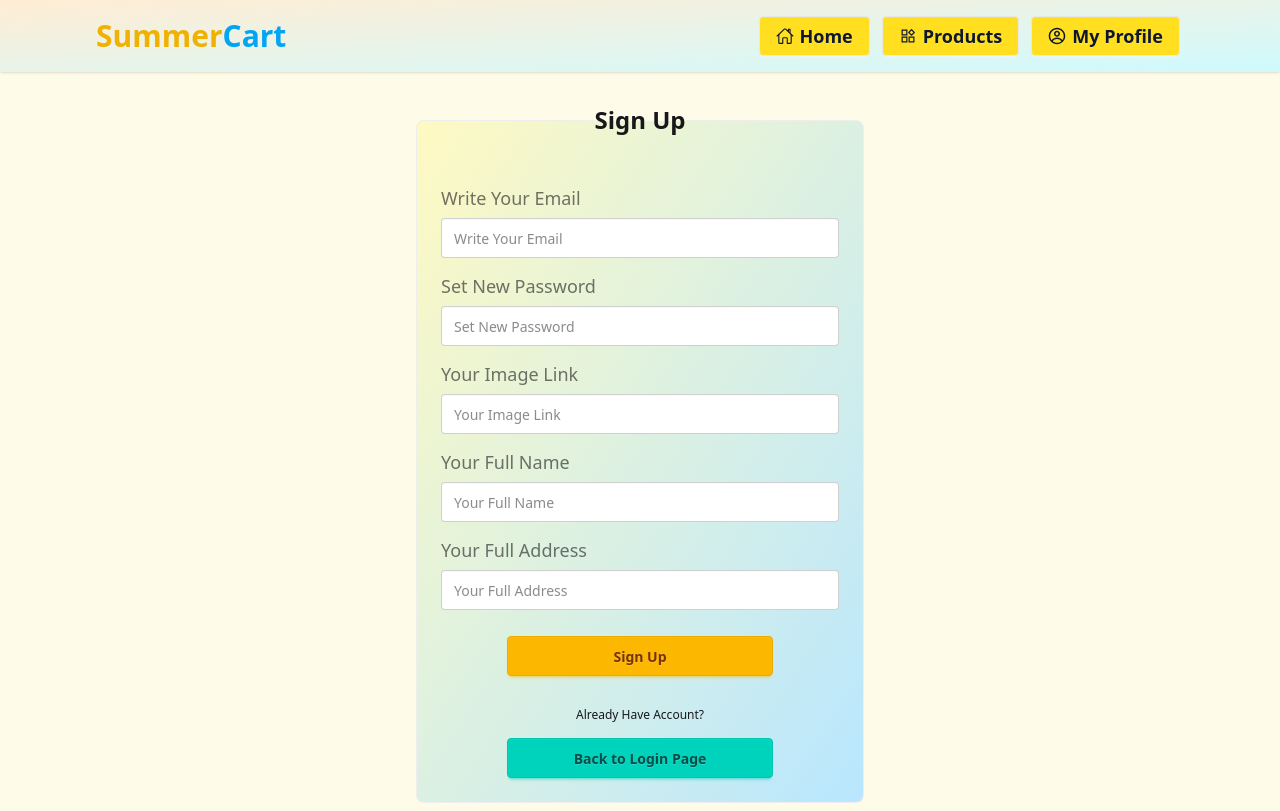
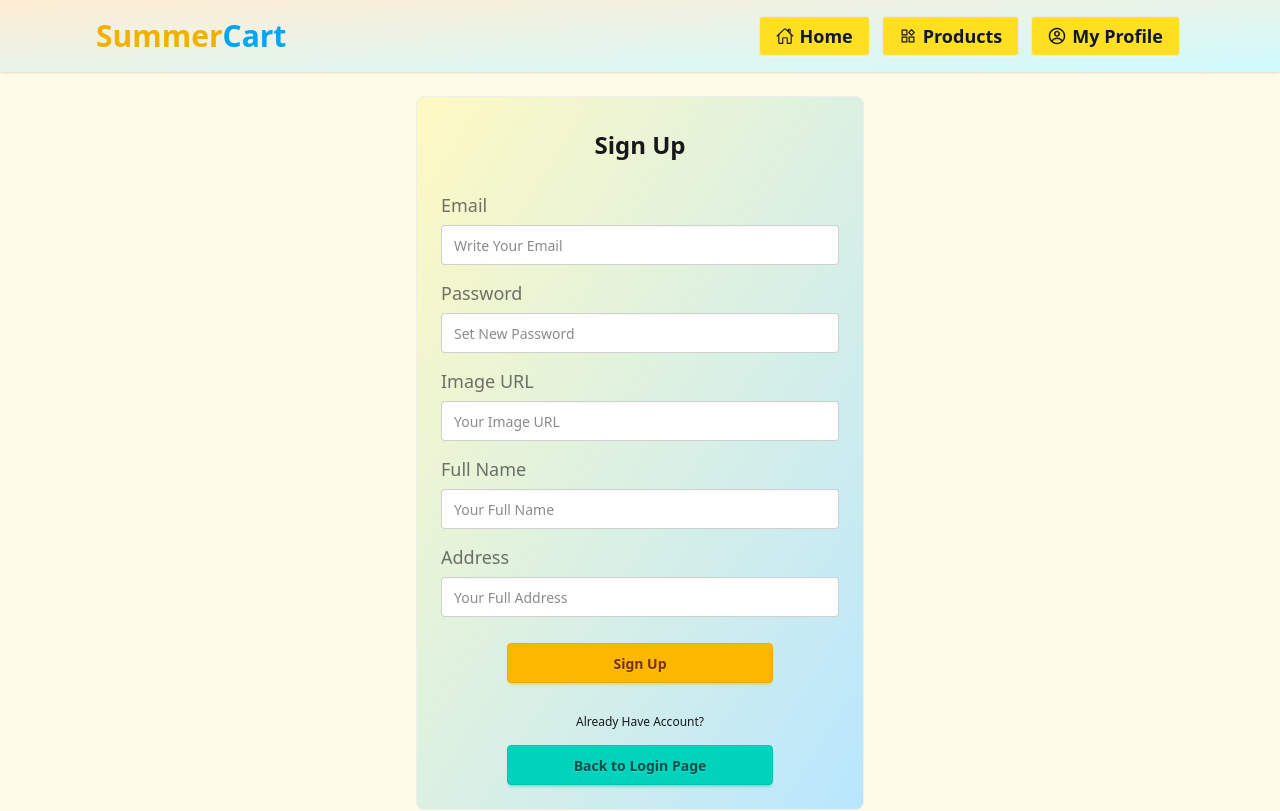
Before and after one commit to wdev-jahidhasan/summer-cart-next, a Next.js app: page /signUp in a window 1280 px wide. Shown: the top 811 px of the page. Built offline with nearby package versions, Linux system fonts and the light colour scheme.

Commit message:
better auth and mongodb connected

```diff
--- a/package.json
+++ b/package.json
@@ -9,10 +9,14 @@
     "lint": "eslint"
   },
   "dependencies": {
+    "@better-auth/mongo-adapter": "^1.6.9",
     "@react-spring/web": "^10.0.3",
+    "better-auth": "^1.6.9",
+    "mongodb": "^7.2.0",
     "next": "16.2.4",
     "react": "19.2.4",
     "react-dom": "19.2.4",
+    "react-hook-form": "^7.75.0",
     "react-icons": "^5.6.0"
   },
   "devDependencies": {
--- a/src/app/login/page.jsx
+++ b/src/app/login/page.jsx
@@ -1,11 +1,19 @@
+'use client';
 import Link from 'next/link';
 import React from 'react';
+import { useForm } from 'react-hook-form';
 
 const page = () => {
+  const {register, handleSubmit, formState: {errors}} = useForm();
+
+
+  const handleLogin = (data) => {
+  }
+
   return (
     <div className='w-4/5 mx-auto my-6 flex justify-center items-center text-center'>
 
-      <fieldset className="fieldset bg-linear-to-br from-sky-200 to-yellow-100 border-base-300 rounded-box w-full max-w-md border p-6 flex flex-col items-center">
+      <form onSubmit={handleSubmit(handleLogin)} className="fieldset bg-linear-to-br from-sky-200 to-yellow-100 border-base-300 rounded-box w-full max-w-md border p-6 flex flex-col items-center">
 
         <legend className="fieldset-legend text-2xl font-bold mb-4">Login</legend>
 
@@ -14,7 +22,9 @@ const page = () => {
           type="email"
           className="input w-full"
           placeholder="Email"
+          {...register("email", {required: "Write your email"})}
         />
+        {errors.email && <p className='text-red-500 font-semibold'>{errors.email.message}</p>}
 
         <label className="label text-lg self-start mt-3"> Password
         </label>
@@ -23,9 +33,11 @@ const page = () => {
           type="password"
           className="input w-full"
           placeholder="Password"
+          {...register("password", {required: "Write your password"})}
         />
+        {errors.password && <p className='text-red-500 font-semibold'>{errors.password.message}</p>}
 
-        <button className="btn btn-warning w-2/3 mt-5"> Login
+        <button type="submit" className="btn btn-warning w-2/3 mt-5"> Login
         </button>
 
         <p className='mt-6'>Don't Have Account?</p>
@@ -36,7 +48,7 @@ const page = () => {
         > Sign UP
         </Link>
 
-      </fieldset>
+      </form>
     </div>
   );
 };
--- a/src/app/productDetails/[id]/page.jsx
+++ b/src/app/productDetails/[id]/page.jsx
@@ -17,7 +17,7 @@ export default async function ProductDetails({ params }) {
   }
 
   return (
-    <div className='w-11/12 md:w-3/5 mx-auto my-10 font-sans'>
+    <div className='w-11/12 md:w-2/5 mx-auto my-10 font-sans'>
       <div className="bg-white border border-gray-200 rounded-2xl shadow-xl overflow-hidden transition-all hover:shadow-2xl">
 
         <div className="relative w-full h-48 lg:h-80 bg-gray-100">
@@ -58,7 +58,7 @@ export default async function ProductDetails({ params }) {
 
           <div className="flex flex-col sm:flex-row gap-3">
             <Link href="/products" className="flex-1">
-              <button className="w-full bg-teal-600 text-white font-bold py-3 rounded-lg hover:bg-teal-50 transition-colors">
+              <button className="w-full bg-teal-600 text-white font-bold py-3 rounded-lg hover:bg-teal-500 transition-colors">
                 Back to Shop
               </button>
             </Link>
--- a/src/app/signUp/page.jsx
+++ b/src/app/signUp/page.jsx
@@ -1,50 +1,112 @@
+'use client';
+
 import Link from 'next/link';
 import React from 'react';
+import { useForm } from 'react-hook-form';
 
-const page = () => {
+const Page = () => {
+  const {register,handleSubmit,formState: { errors }} = useForm();
+
+  const handleSignup = (data) => {
+    console.log('signup data:', data);
+  };
+
   return (
     <div className='w-4/5 mx-auto my-6 flex justify-center items-center text-center'>
-      <fieldset className="fieldset bg-linear-to-tl from-sky-200 to-yellow-100 border-base-300 rounded-box w-full max-w-md border p-6 flex flex-col items-center">
 
-        <legend className="fieldset-legend text-2xl font-bold mb-4"> Sign Up
-        </legend>
+      <form
+        onSubmit={handleSubmit(handleSignup)}
+        className="fieldset bg-linear-to-tl from-sky-200 to-yellow-100 border-base-300 rounded-box w-full max-w-md border p-6 flex flex-col items-center"
+      >
 
-        <label className="label text-lg self-start">Write Your Email</label>
+        <legend className="fieldset-legend text-2xl font-bold mb-4"> Sign Up</legend>
+
+        {/* Email */}
+        <label className="label text-lg self-start">Email</label>
         <input
           type="email"
           className="input w-full"
           placeholder="Write Your Email"
+          {...register("email", {
+            required: "Email is required"
+          })}
         />
+        {errors.email && (
+          <p className='text-red-500 font-semibold self-start'>
+            {errors.email.message}
+          </p>
+        )}
 
-        <label className="label text-lg self-start mt-2">Set New Password</label>
+        {/* Password */}
+        <label className="label text-lg self-start mt-2">Password</label>
         <input
           type="password"
           className="input w-full"
           placeholder="Set New Password"
+          {...register("password", {
+            required: "Password is required",
+            minLength: {
+              value: 6,
+              message: "Minimum 6 characters required"
+            }
+          })}
         />
+        {errors.password && (
+          <p className='text-red-500 font-semibold self-start'>
+            {errors.password.message}
+          </p>
+        )}
 
-        <label className="label text-lg self-start mt-2">Your Image Link</label>
+        {/* Image URL */}
+        <label className="label text-lg self-start mt-2">Image URL</label>
         <input
           type="text"
           className="input w-full"
-          placeholder="Your Image Link"
+          placeholder="Your Image URL"
+          {...register("url", {
+            required: "Image url is required"
+          })}
         />
+        {errors.url && (
+          <p className='text-red-500 font-semibold self-start'>
+            {errors.url.message}
+          </p>
+        )}
 
-        <label className="label text-lg self-start mt-2">Your Full Name</label>
+        {/* Full Name */}
+        <label className="label text-lg self-start mt-2">Full Name</label>
         <input
           type="text"
           className="input w-full"
           placeholder="Your Full Name"
+          {...register("fullname", {
+            required: "Name is required"
+          })}
         />
+        {errors.fullname && (
+          <p className='text-red-500 font-semibold self-start'>
+            {errors.fullname.message}
+          </p>
+        )}
 
-        <label className="label text-lg self-start mt-2">Your Full Address</label>
+        {/* Address */}
+        <label className="label text-lg self-start mt-2">Address</label>
         <input
           type="text"
           className="input w-full"
           placeholder="Your Full Address"
+          {...register("address", {
+            required: "Address is required"
+          })}
         />
+        {errors.address && (
+          <p className='text-red-500 font-semibold self-start'>
+            {errors.address.message}
+          </p>
+        )}
 
-        <button className="btn btn-warning w-2/3 mt-5">
+        {/* Submit */}
+        <button type='submit' className="btn btn-warning w-2/3 mt-5">
           Sign Up
         </button>
 
@@ -53,11 +115,13 @@ const page = () => {
         <Link
           href="/login"
           className='btn btn-accent w-2/3 mt-2'
-        >Back to Login Page</Link>
+        >
+          Back to Login Page
+        </Link>
 
-      </fieldset>
+      </form>
     </div>
   );
 };
 
-export default page;
+export default Page;
--- a/src/components/Navbar.jsx
+++ b/src/components/Navbar.jsx
@@ -37,7 +37,7 @@ const Navbar = () => {
 
             <li><Link href="/products" className={`font-semibold text-lg btn ${getActiveClass("/products")}`}><AiOutlineProduct /> Products</Link></li>
 
-            <li><Link href="/profile" className={`font-semibold text-lg btn ${getActiveClass("/profile")}`}><CgProfile /> My Profile</Link></li>
+            <li><Link href="/login" className={`font-semibold text-lg btn ${getActiveClass("/login")}`}><CgProfile /> My Profile</Link></li>
           </ul>
         </div>
 
--- /dev/null
+++ b/src/lib/auth.js
@@ -0,0 +1,13 @@
+import { betterAuth } from "better-auth";
+import { MongoClient } from "mongodb";
+import { mongodbAdapter } from "better-auth/adapters/mongodb";
+
+const client = new MongoClient(process.env.MONGO_URI);
+const db = client.db();
+
+export const auth = betterAuth({
+  database: mongodbAdapter(db, {
+    // Optional: if you don't provide a client, database transactions won't be enabled.
+    client
+  }),
+});
```
Also changed, not shown: 1 other file (tests, documents, lock files or other folders).
